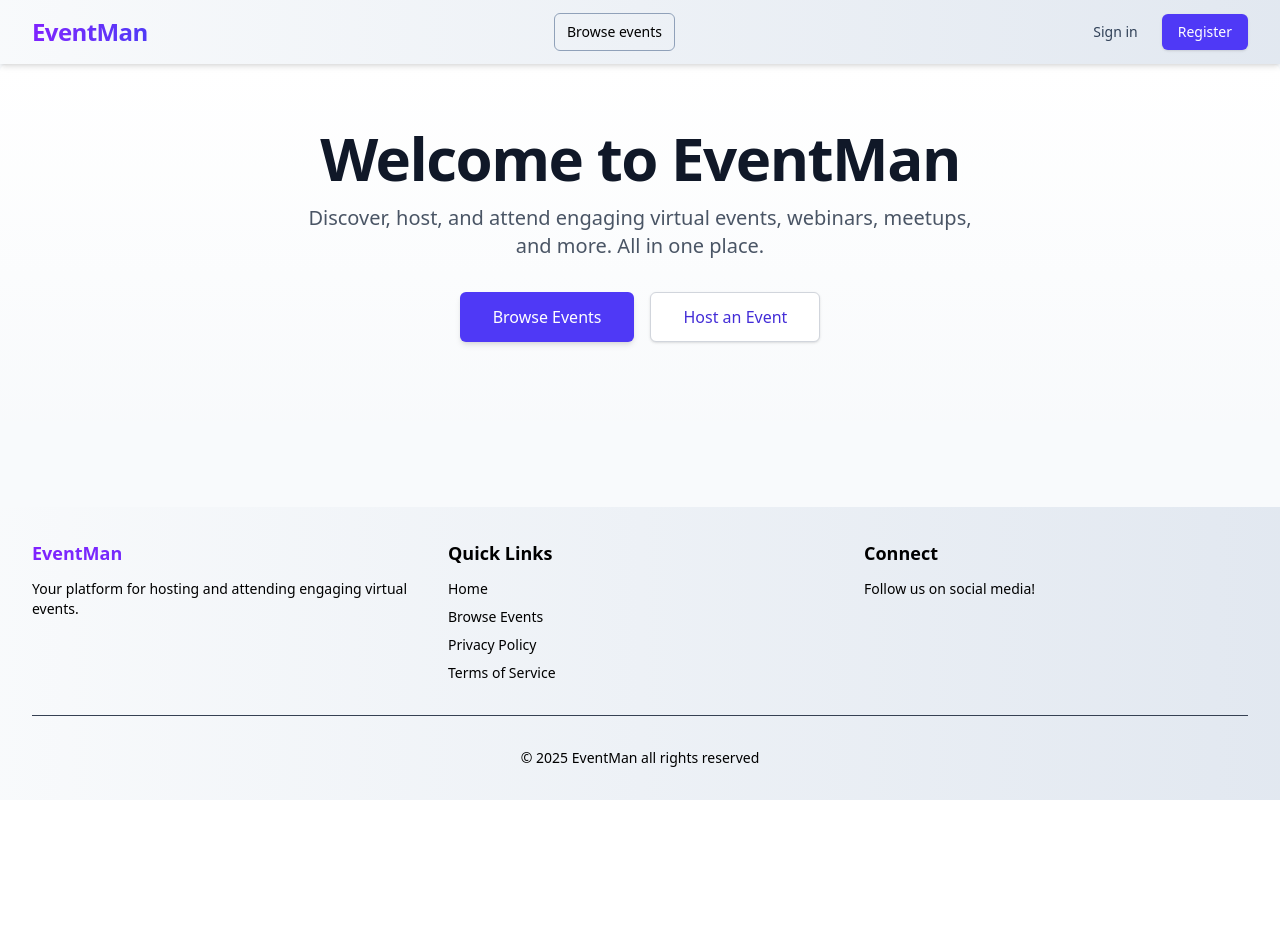
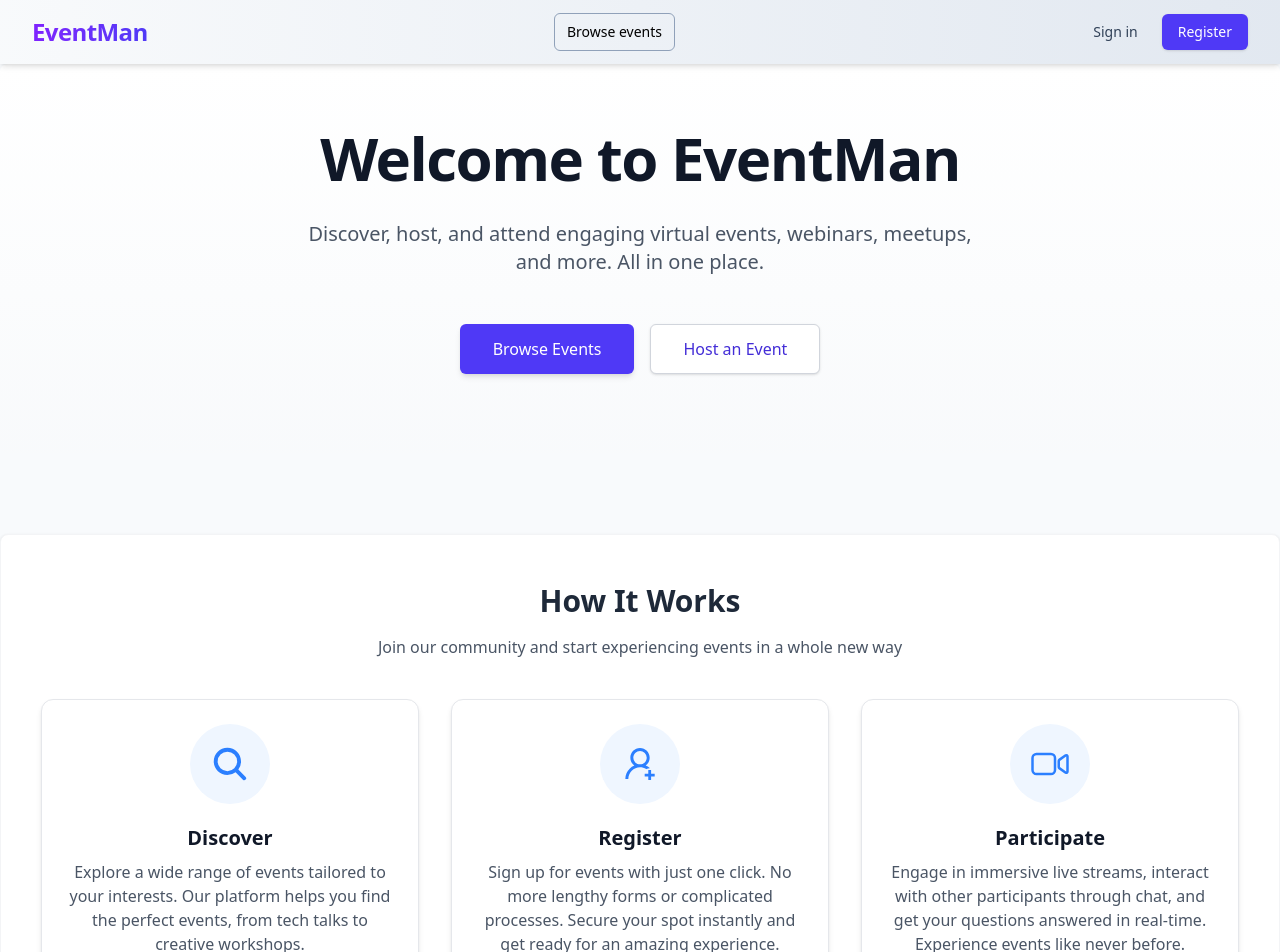
Before and after one commit to tejasg99/virtual-EMS-frontend, a React (Vite) app: page / in a window 1280 px wide. Shown: the top 952 px of the page. Before the commit the page ends 800 px from the top, so only its background shows below. Built offline with nearby package versions, Linux system fonts and the light colour scheme; no server answers.

Commit message:
UI fixes

```diff
--- a/src/components/auth/LoginForm.jsx
+++ b/src/components/auth/LoginForm.jsx
@@ -120,7 +120,7 @@ function LoginForm() {
           disabled={isLoading}
           className={`w-full flex justify-center py-2 px-4 border border-transparent rounded-md shadow-sm
                      text-sm font-medium text-white
-                     bg-indigo-600 hover:bg-indigo-700 focus:outline-none focus:ring-2
+                     bg-green-500 hover:bg-green-600 focus:outline-none focus:ring-2
                      focus:ring-offset-2 focus:ring-indigo-500
                      ${isLoading ? "opacity-50 cursor-not-allowed" : ""}`}
         >
--- a/src/main.jsx
+++ b/src/main.jsx
@@ -12,6 +12,7 @@ import MainLayout from './components/layout/MainLayout.jsx';
 import LoginPage from './pages/LoginPage.jsx';
 import RegisterPage from './pages/RegisterPage.jsx';
 import HomePage from './pages/HomePage.jsx';
+import EventsPage from './pages/EventsPage.jsx';
 
 const router = createBrowserRouter([
   {
@@ -30,6 +31,10 @@ const router = createBrowserRouter([
         path: '/register',
         element: <RegisterPage />
       },
+      {
+        path: '/events',
+        element: <EventsPage />
+      }
     ],
   },
 ]);
--- a/src/pages/EventsPage.jsx
+++ b/src/pages/EventsPage.jsx
@@ -80,7 +80,7 @@ function EventsPage() {
 
   return (
     <div className="space-y-8">
-      <h1 className="text-3xl md:text-4xl font-bold text-gray-900">
+      <h1 className="text-3xl md:text-4xl font-bold text-gray-900 text-center mt-5">
         Browse Events
       </h1>
 
--- a/src/pages/HomePage.jsx
+++ b/src/pages/HomePage.jsx
@@ -1,5 +1,8 @@
 import React from "react";
 import { Link } from "react-router-dom";
+import { IoSearch } from "react-icons/io5";
+import { AiOutlineUserAdd } from "react-icons/ai";
+import { IoVideocamOutline } from "react-icons/io5";
 
 function HomePage() {
   return (
@@ -7,11 +10,10 @@ function HomePage() {
       {/* --- Hero Section --- */}
       <section className="text-center pt-10 pb-16 md:pt-16 md:pb-20 bg-gradient-to-b from-white to-slate-50 rounded-lg">
         <div className="container mx-auto px-4">
-
-          <h1 className="text-2xl sm:text-3xl md:text-5xl lg:text-6xl font-bold tracking-tight text-gray-900 mb-4">
+          <h1 className="text-2xl sm:text-3xl md:text-5xl lg:text-6xl font-bold tracking-tight text-gray-900 mb-8">
             Welcome to EventMan
           </h1>
-          <p className="max-w-2xl mx-auto text-lg md:text-xl text-gray-600 mb-8">
+          <p className="max-w-2xl mx-auto text-lg md:text-xl text-gray-600 mb-12">
             Discover, host, and attend engaging virtual events, webinars,
             meetups, and more. All in one place.
           </p>
@@ -49,25 +51,61 @@ function HomePage() {
       */}
 
       {/* --- Placeholder for How it Works / Features Section --- */}
-      {/*
+
       <section className="py-12 bg-white rounded-lg shadow-sm border border-gray-100">
-         <h2 className="text-3xl font-bold text-center text-gray-800 mb-12">How It Works</h2>
-         <div className="container mx-auto px-4 grid grid-cols-1 md:grid-cols-3 gap-8 text-center">
-            <div>
-                <h3 className="text-xl font-semibold text-gray-900 mb-2">Discover</h3>
-                <p className="text-gray-600">Find events that match your interests.</p>
+        <div className="mx-auto mb-12">
+          <div className="text-center mb-10">
+            <h2 className="text-3xl font-bold text-gray-800 mb-4">
+              How It Works
+            </h2>
+            <p className="text-gray-600 max-w-2xl mx-10 md:mx-auto">
+              Join our community and start experiencing events in a whole new
+              way
+            </p>
+          </div>
+          <div className="grid grid-cols-1 md:grid-cols-3 gap-8 mx-5 md:mx-10">
+            <div className="bg-white border-[0.5px] border-gray-200 rounded-xl p-6 shadow-md hover:shadow-xl transition-shadow duration-30 text-center space-y-5">
+              <div className="w-16 h-16 rounded-full bg-blue-50 flex items-center justify-center mx-auto p-10">
+                <div className="text-blue-500">
+                  <IoSearch size="40px" />
+                </div>
+              </div>
+              <h3 className="text-xl font-semibold text-gray-900 mb-2">
+                Discover
+              </h3>
+              <p className="text-gray-600">
+              Explore a wide range of events tailored to your interests. Our platform helps you find the perfect events, from tech talks to creative workshops.
+              </p>
             </div>
-            <div>
-                <h3 className="text-xl font-semibold text-gray-900 mb-2">Register</h3>
-                <p className="text-gray-600">Easily sign up for events with one click.</p>
+            <div className="bg-white border-[0.5px] border-gray-200 rounded-xl p-6 shadow-md hover:shadow-xl transition-shadow duration-30 text-center space-y-5">
+              <div className="w-16 h-16 rounded-full bg-blue-50 flex items-center justify-center mx-auto p-10">
+                <div className="text-blue-500">
+                  <AiOutlineUserAdd size="40px" />
+                </div>
+              </div>
+              <h3 className="text-xl font-semibold text-gray-900 mb-2">
+                Register
+              </h3>
+              <p className="text-gray-600">
+              Sign up for events with just one click. No more lengthy forms or complicated processes. Secure your spot instantly and get ready for an amazing experience.
+              </p>
             </div>
-            <div>
-                <h3 className="text-xl font-semibold text-gray-900 mb-2">Participate</h3>
-                <p className="text-gray-600">Join live streams, chat, and ask questions.</p>
+            <div className="bg-white border-[0.5px] border-gray-200 rounded-xl p-6 shadow-md hover:shadow-xl transition-shadow duration-30 text-center space-y-5">
+              <div className="w-16 h-16 rounded-full bg-blue-50 flex items-center justify-center mx-auto p-10">
+                <div className="text-blue-500">
+                  <IoVideocamOutline size="40px" />
+                </div>
+              </div>
+              <h3 className="text-xl font-semibold text-gray-900 mb-2">
+                Participate
+              </h3>
+              <p className="text-gray-600">
+              Engage in immersive live streams, interact with other participants through chat, and get your questions answered in real-time. Experience events like never before.
+              </p>
             </div>
-         </div>
+          </div>
+        </div>
       </section>
-      */}
     </div>
   );
 }
```
